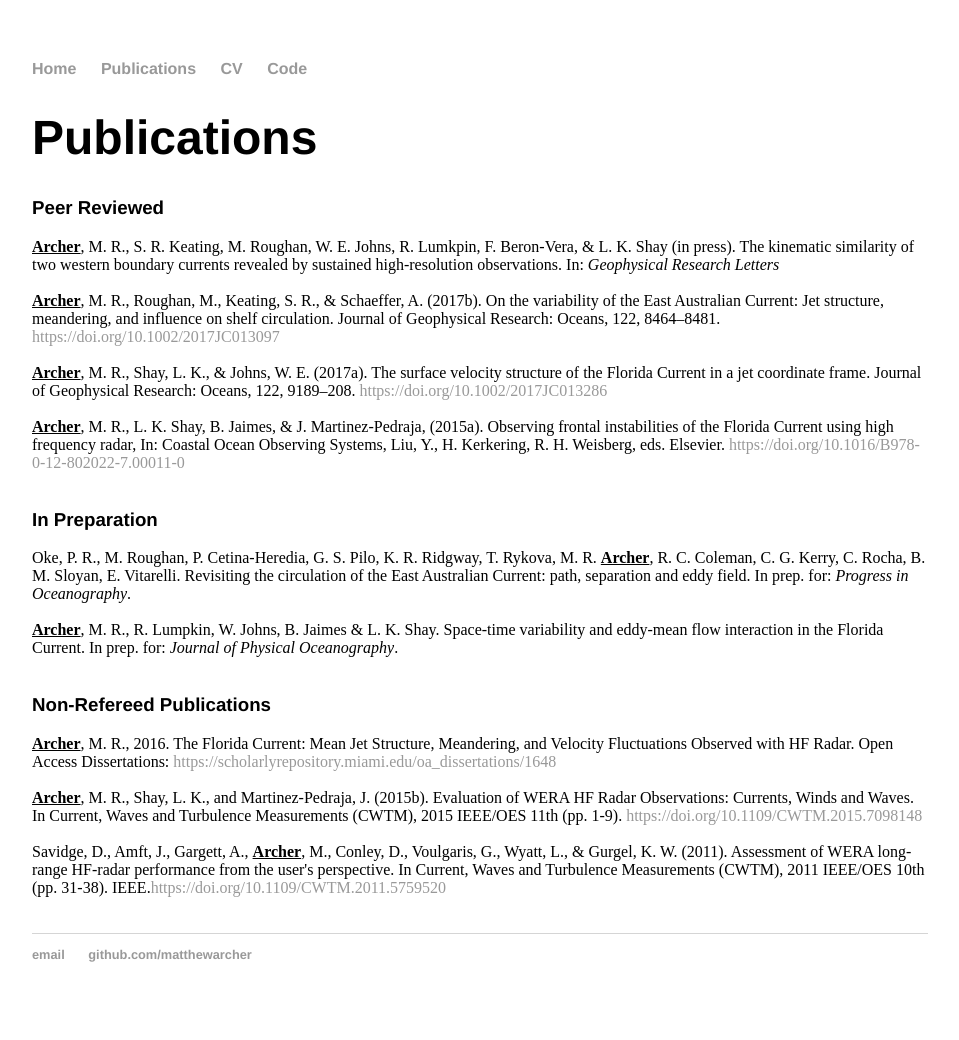
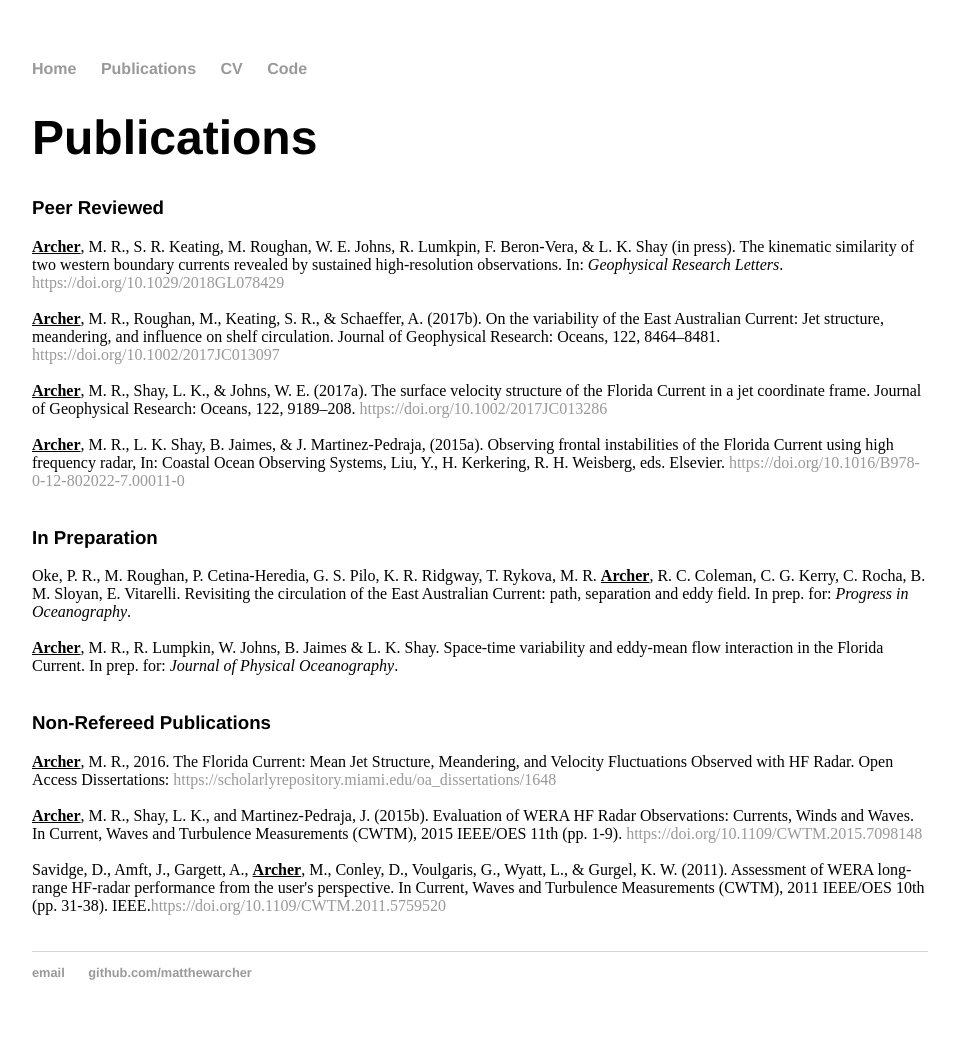
Before and after one commit to matthewarcher/matthewarcher.github.io, a Jekyll site: the page built from publications/index.html, in a window 1280 px wide. Shown: the whole page, without its empty margins (160-1119 px from the left). Built offline with Jekyll 4.4.1, drawn with Linux system fonts in a browser that asks for light colours; some of the changed lines change nothing that is shown.

Commit message:
Update index.html

```diff
--- a/publications/index.html
+++ b/publications/index.html
@@ -6,7 +6,7 @@
 	<h1>Publications</h1>
 
 	<font face = "helvetica"><h3>Peer Reviewed</h3></font>
-	<b><u>Archer</u></b>, M. R., S. R. Keating, M. Roughan, W. E. Johns, R. Lumkpin, F. Beron-Vera, & L. K. Shay (in press). The kinematic similarity of two western boundary currents revealed by sustained high-resolution observations. In: <i>Geophysical Research Letters</i><br><br>
+	<b><u>Archer</u></b>, M. R., S. R. Keating, M. Roughan, W. E. Johns, R. Lumkpin, F. Beron-Vera, & L. K. Shay (in press). The kinematic similarity of two western boundary currents revealed by sustained high-resolution observations. In: <i>Geophysical Research Letters</i>. <a href="https://doi.org/10.1029/2018GL078429" target="_blank">https://doi.org/10.1029/2018GL078429</a><br><br>
 	<b><u>Archer</u></b>, M. R., Roughan, M., Keating, S. R., & Schaeffer, A. (2017b). On the variability of the East Australian Current: Jet structure, meandering, and influence on shelf circulation. Journal of Geophysical Research: Oceans, 122, 8464–8481. <a href="https://doi.org/10.1002/2017JC013097" target="_blank">https://doi.org/10.1002/2017JC013097</a><br>
 	<br><u><b>Archer</u></b>, M. R., Shay, L. K., & Johns, W. E. (2017a). The surface velocity structure of the Florida Current in a jet coordinate frame. Journal of Geophysical Research: Oceans, 122, 9189–208. <a href="https://doi.org/10.1002/2017JC013286" target="_blank">https://doi.org/10.1002/2017JC013286</a><br>
 	<br><u><b>Archer</u></b>, M. R., L. K. Shay, B. Jaimes, & J. Martinez-Pedraja, (2015a). Observing frontal instabilities of the Florida Current using high frequency radar, In: Coastal Ocean Observing Systems, Liu, Y., H. Kerkering, R. H. Weisberg, eds.  Elsevier. <a href="https://doi.org/10.1016/B978-0-12-802022-7.00011-0" target="_blank">https://doi.org/10.1016/B978-0-12-802022-7.00011-0</a><br><br>
```
